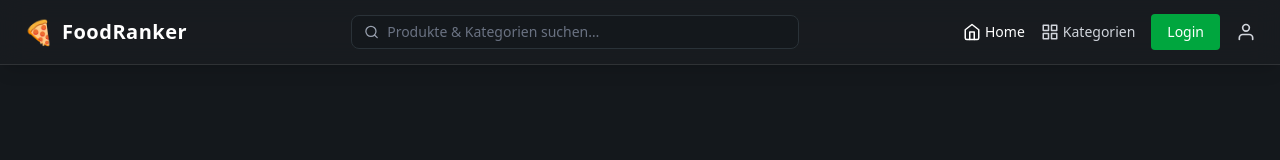
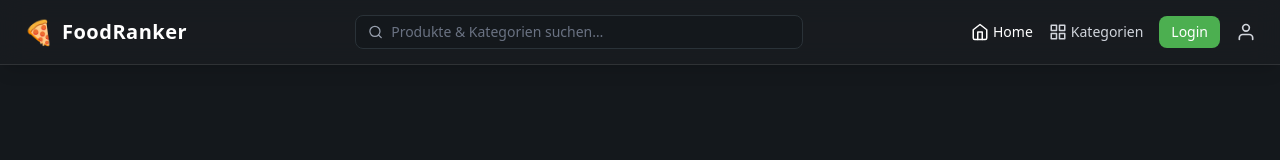
Before and after one commit to Rinobs/pizza-ranker, a Next.js app: page / in a window 1280 px wide. Shown: the top 160 px of the page. Built offline with nearby package versions, Linux system fonts and the light colour scheme; no server answers.

Commit message:
Database

```diff
--- a/app/components/Header.tsx
+++ b/app/components/Header.tsx
@@ -5,6 +5,7 @@ import { useRouter, usePathname } from "next/navigation";
 import { FiHome, FiGrid, FiUser, FiSearch } from "react-icons/fi";
 import { useState, FormEvent } from "react";
 import LoginButton from "./LoginButton";
+
 
 export default function Header() {
   const router = useRouter();
--- a/app/components/LoginButton.tsx
+++ b/app/components/LoginButton.tsx
@@ -1,31 +1,32 @@
-"use client"
+"use client";
 
-import { signIn, signOut, useSession } from "next-auth/react"
+import { createClient } from "@supabase/supabase-js";
 
 export default function LoginButton() {
-  const { data: session } = useSession()
-console.log("Irgendwas",session);
+  const supabase = createClient(
+    process.env.NEXT_PUBLIC_SUPABASE_URL!,
+    process.env.NEXT_PUBLIC_SUPABASE_ANON_KEY!
+  );
 
-  if (!session) {
-    return (
-      <button
-        className="px-4 py-2 bg-green-600 text-white rounded"
-        onClick={() => signIn("google")}
-      >
-        Login
-      </button>
-    )
-  }
+  const handleLogin = async () => {
+    await supabase.auth.signInWithOAuth({
+      provider: "google",
+      options: {
+        redirectTo: `${window.location.origin}/auth/callback`,
+      },
+    });
+  };
 
   return (
-    <div className="flex items-center gap-3">
-      <span>Hi, {session.user?.name}</span>
-      <button
-        className="px-4 py-1 bg-red-600 text-white rounded"
-        onClick={() => signOut()}
-      >
-        Logout
-      </button>
-    </div>
-  )
+    <button
+      onClick={handleLogin}
+      className="
+        px-3 py-1.5 rounded-lg
+        bg-[#4CAF50] text-white font-medium
+        hover:bg-[#43a046] transition
+      "
+    >
+      Login
+    </button>
+  );
 }
--- /dev/null
+++ b/app/lib/supabase.ts
@@ -0,0 +1,38 @@
+import { createBrowserClient } from '@supabase/auth-helpers-nextjs';
+
+async function saveRating(productSlug: string, rating: number, comment: string) {
+  const supabase = supabaseBrowserClient();
+  const { data: { user } } = await supabase.auth.getUser();
+
+  if (!user) return alert("Bitte zuerst einloggen!");
+
+  await supabase
+    .from("ratings")
+    .upsert({
+      user_id: user.id,
+      product_slug: productSlug,
+      rating,
+      comment
+    });
+}
+async function loadRating(productSlug: string) {
+  const supabase = supabaseBrowserClient();
+  const { data: { user } } = await supabase.auth.getUser();
+  if (!user) return null;
+
+  const { data } = await supabase
+    .from("ratings")
+    .select("*")
+    .eq("user_id", user.id)
+    .eq("product_slug", productSlug)
+    .single();
+
+  return data;
+}
+
+export function supabaseBrowserClient() {
+  return createBrowserClient(
+    process.env.NEXT_PUBLIC_SUPABASE_URL!,
+    process.env.NEXT_PUBLIC_SUPABASE_ANON_KEY!
+  );
+}
--- a/package.json
+++ b/package.json
@@ -11,7 +11,9 @@
   "dependencies": {
     "@prisma/client": "^5.15.0",
     "@prisma/config": "^7.1.0",
-    "next": "16.0.5",
+    "@supabase/auth-helpers-nextjs": "^0.15.0",
+    "@supabase/supabase-js": "^2.86.2",
+    "next": "^16.0.7",
     "next-auth": "^4.24.13",
     "prisma": "^5.15.0",
     "react": "19.2.0",
```
Also changed, not shown: 1 other file (tests, documents, lock files or other folders).
